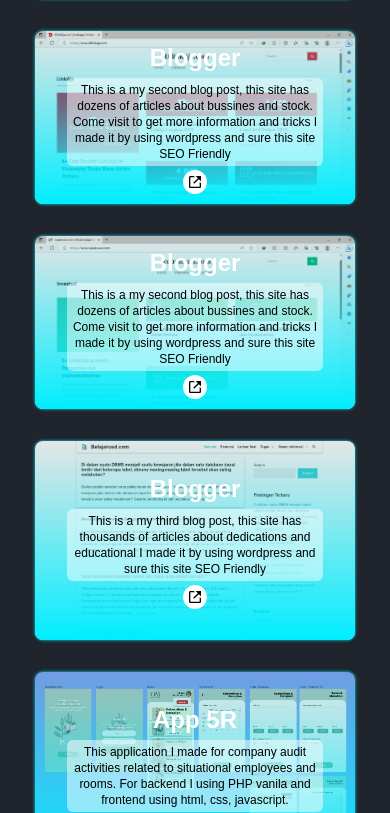
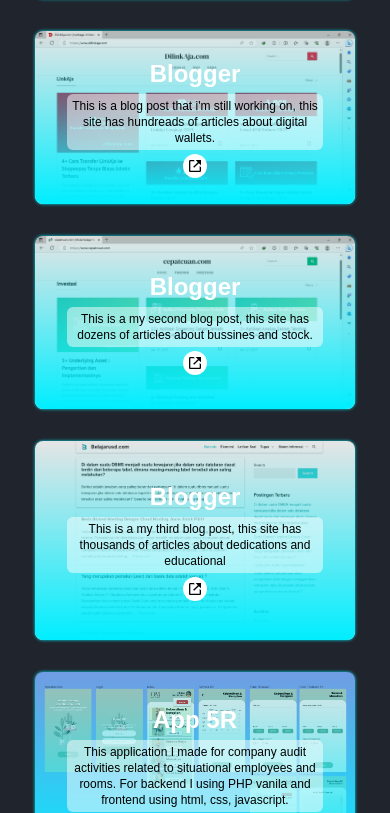
Before and after one commit to Satriajakaprayoga/tailwind-portofolio, a website: page index.html in a window 390 px wide. Shown: the part 4236-5049 px from the top of the page. Drawn offline with nearby package versions, Linux system fonts and the light colour scheme.

Commit message:
Update index.html

```diff
--- a/index.html
+++ b/index.html
@@ -155,7 +155,7 @@
                 <img src="dist/img/portofolio-2.jpg" alt="web-design" class="w-full transition ease-linear">
                 <div class="bgGradiasi">
                     <h4 class="text-2xl font-bold sm:text-3xl md:text-2xl">Blogger</h4>
-                    <p class="text-xs my-1 p-1 text-black bg-white bg-opacity-50 rounded-md sm:text-sm sm:mx-6 md:text-xs md:mx-0">This is a my second blog post, this site has dozens of articles about bussines and stock. Come visit to get more information and tricks  I made it by using wordpress and sure this site SEO Friendly</p>
+                    <p class="text-xs my-1 p-1 text-black bg-white bg-opacity-50 rounded-md sm:text-sm sm:mx-6 md:text-xs md:mx-0">This is a blog post that i'm still working on, this site has hundreads of articles about digital wallets.</p>
                     <a href="https://www.cepatcuan.com" target="_blank" class="inline-flex justify-center items-center w-6 h-6 bg-white rounded-full sm:w-10 sm:h-10 sm:mt-4 md:w-6 md:h-6 md:mt-0">
                         <i class="bg-white rounded-full flex justify-center">
                             <svg xmlns="http://www.w3.org/2000/svg" width="16" viewBox="0 0 24 24" style="fill: rgb(0, 0, 0);"><path d="m13 3 3.293 3.293-7 7 1.414 1.414 7-7L21 11V3z"></path><path d="M19 19H5V5h7l-2-2H5c-1.103 0-2 .897-2 2v14c0 1.103.897 2 2 2h14c1.103 0 2-.897 2-2v-5l-2-2v7z"></path></svg>
@@ -167,7 +167,7 @@
                 <img src="dist/img/portofolio-3.jpg" alt="web-design" class="w-full transition ease-linear">
                 <div class="bgGradiasi">
                     <h4 class="text-2xl font-bold sm:text-3xl md:text-2xl">Blogger</h4>
-                    <p class="text-xs my-1 p-1 text-black bg-white bg-opacity-50 rounded-md sm:text-sm sm:mx-6 md:text-xs md:mx-0">This is a my second blog post, this site has dozens of articles about bussines and stock. Come visit to get more information and tricks  I made it by using wordpress and sure this site SEO Friendly</p>
+                    <p class="text-xs my-1 p-1 text-black bg-white bg-opacity-50 rounded-md sm:text-sm sm:mx-6 md:text-xs md:mx-0">This is a my second blog post, this site has dozens of articles about bussines and stock.</p>
                     <a href="https://www.cepatcuan.com" target="_blank" class="inline-flex justify-center items-center w-6 h-6 bg-white rounded-full sm:w-10 sm:h-10 sm:mt-4 md:w-6 md:h-6 md:mt-0">
                         <i class="bg-white rounded-full flex justify-center">
                             <svg xmlns="http://www.w3.org/2000/svg" width="16" viewBox="0 0 24 24" style="fill: rgb(0, 0, 0);"><path d="m13 3 3.293 3.293-7 7 1.414 1.414 7-7L21 11V3z"></path><path d="M19 19H5V5h7l-2-2H5c-1.103 0-2 .897-2 2v14c0 1.103.897 2 2 2h14c1.103 0 2-.897 2-2v-5l-2-2v7z"></path></svg>
@@ -179,7 +179,7 @@
                 <img src="dist/img/portofolio-4.jpg" alt="web-design" class="w-full transition ease-linear">
                 <div class="bgGradiasi">
                     <h4 class="text-2xl font-bold sm:text-3xl md:text-2xl">Blogger</h4>
-                    <p class="text-xs my-1 p-1 text-black bg-white bg-opacity-50 rounded-md sm:text-sm sm:mx-6 md:text-xs md:mx-0">This is a my third blog post, this site has thousands of articles about dedications and educational  I made it by using wordpress and sure this site SEO Friendly</p>
+                    <p class="text-xs my-1 p-1 text-black bg-white bg-opacity-50 rounded-md sm:text-sm sm:mx-6 md:text-xs md:mx-0">This is a my third blog post, this site has thousands of articles about dedications and educational</p>
                     <a href="https://www.belajarusd.com" target="_blank" class="inline-flex justify-center items-center w-6 h-6 bg-white rounded-full sm:w-10 sm:h-10 sm:mt-4 md:w-6 md:h-6 md:mt-0">
                         <i class="bg-white rounded-full flex justify-center">
                             <svg xmlns="http://www.w3.org/2000/svg" width="16" viewBox="0 0 24 24" style="fill: rgb(0, 0, 0);"><path d="m13 3 3.293 3.293-7 7 1.414 1.414 7-7L21 11V3z"></path><path d="M19 19H5V5h7l-2-2H5c-1.103 0-2 .897-2 2v14c0 1.103.897 2 2 2h14c1.103 0 2-.897 2-2v-5l-2-2v7z"></path></svg>
```
